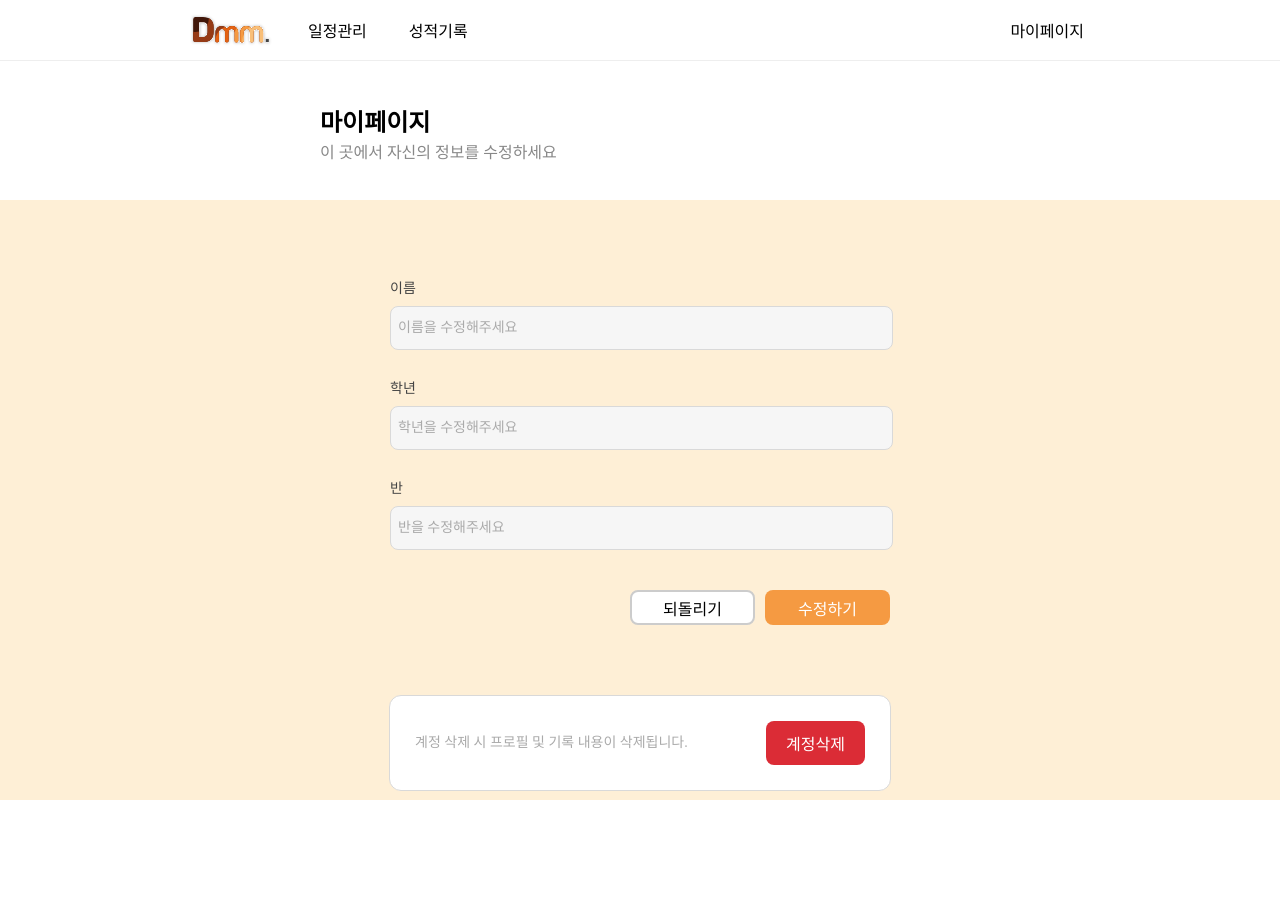
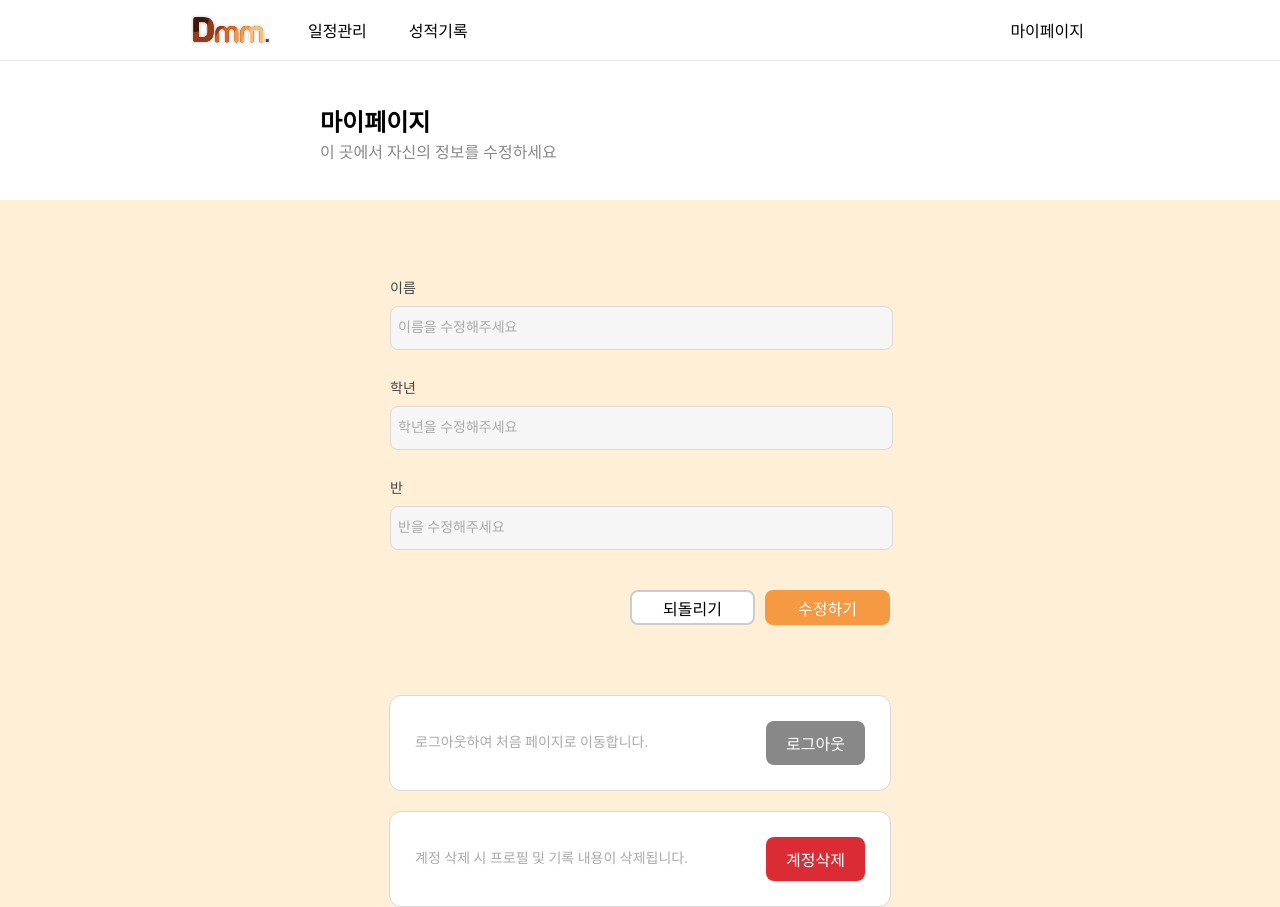
Before and after one commit to DMM-DaeMaMate/DDM-FE, a React (Create React App) app: page /mypage in a window 1280 px wide. Before the commit the page ends 800 px from the top, so only its background shows below. Built offline with nearby package versions, Linux system fonts and the light colour scheme; a web font is replaced by a local one.

Commit message:
docs :: logout button
add log out button

```diff
--- a/src/pages/mypage.tsx
+++ b/src/pages/mypage.tsx
@@ -40,10 +40,16 @@ function Mypage() {
                     </ButtonWrapper>
                 </Form>
 
-                <RemoveContainer>
-                    계정 삭제 시 프로필 및 기록 내용이 삭제됩니다.
-                    <RemoveButton>계정삭제</RemoveButton>
-                </RemoveContainer>
+                <WarnContainer>
+                    <ButtonContainer>
+                        로그아웃하여 처음 페이지로 이동합니다.
+                        <LogoutButton>로그아웃</LogoutButton>
+                    </ButtonContainer>
+                    <ButtonContainer>
+                        계정 삭제 시 프로필 및 기록 내용이 삭제됩니다.
+                        <RemoveButton>계정삭제</RemoveButton>
+                    </ButtonContainer>
+                </WarnContainer>
             </Background>
         </>
     )
@@ -84,7 +90,7 @@ const ButtonWrapper = styled.div`
     margin-left: auto;
 `
 
-const RemoveContainer = styled.div`
+const ButtonContainer = styled.div`
     margin-top: 20px;
     width: 450px;
     padding: 25px;
@@ -97,6 +103,13 @@ const RemoveContainer = styled.div`
     font-weight: 500;
     font-size: 14px;
     border-radius: 12px;
+`
+
+const WarnContainer = styled.div`
+    display: flex;
+    justify-content: center;
+    align-items: center;
+    flex-direction: column;
 `
 
 const RemoveButton = styled.button`
@@ -113,3 +126,18 @@ const RemoveButton = styled.button`
     justify-content: center;
     align-items: center;
 `
+
+const LogoutButton = styled.button`
+    margin-left: auto;
+    padding: 10px 20px;
+    cursor: pointer;
+    background-color: ${Colors.Gray500};
+    border-radius: 8px;
+    border: none;
+    color: ${Colors.White};
+    font-size: 16px;
+    font-weight: 550;
+    display: flex;
+    justify-content: center;
+    align-items: center;
+`
```
